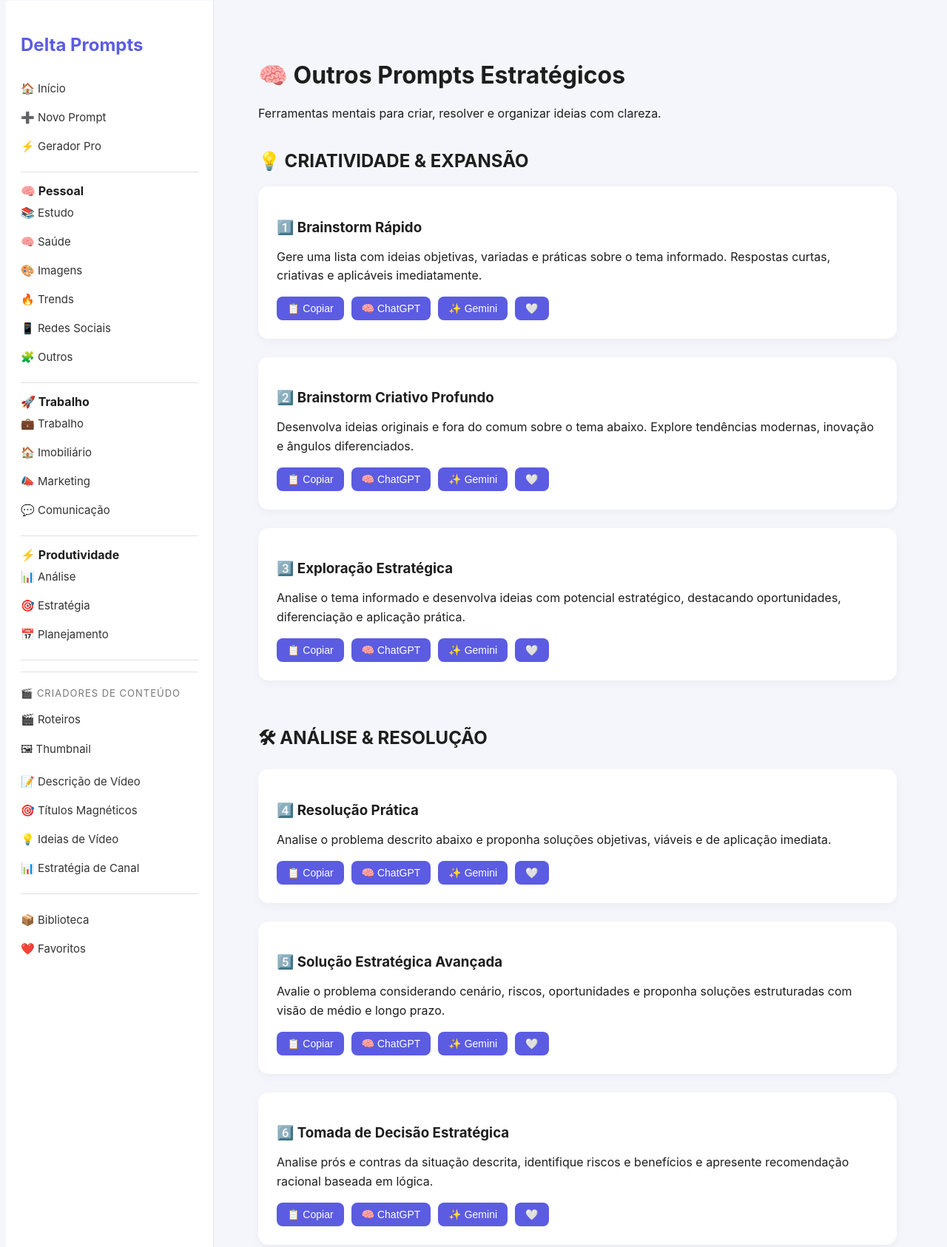
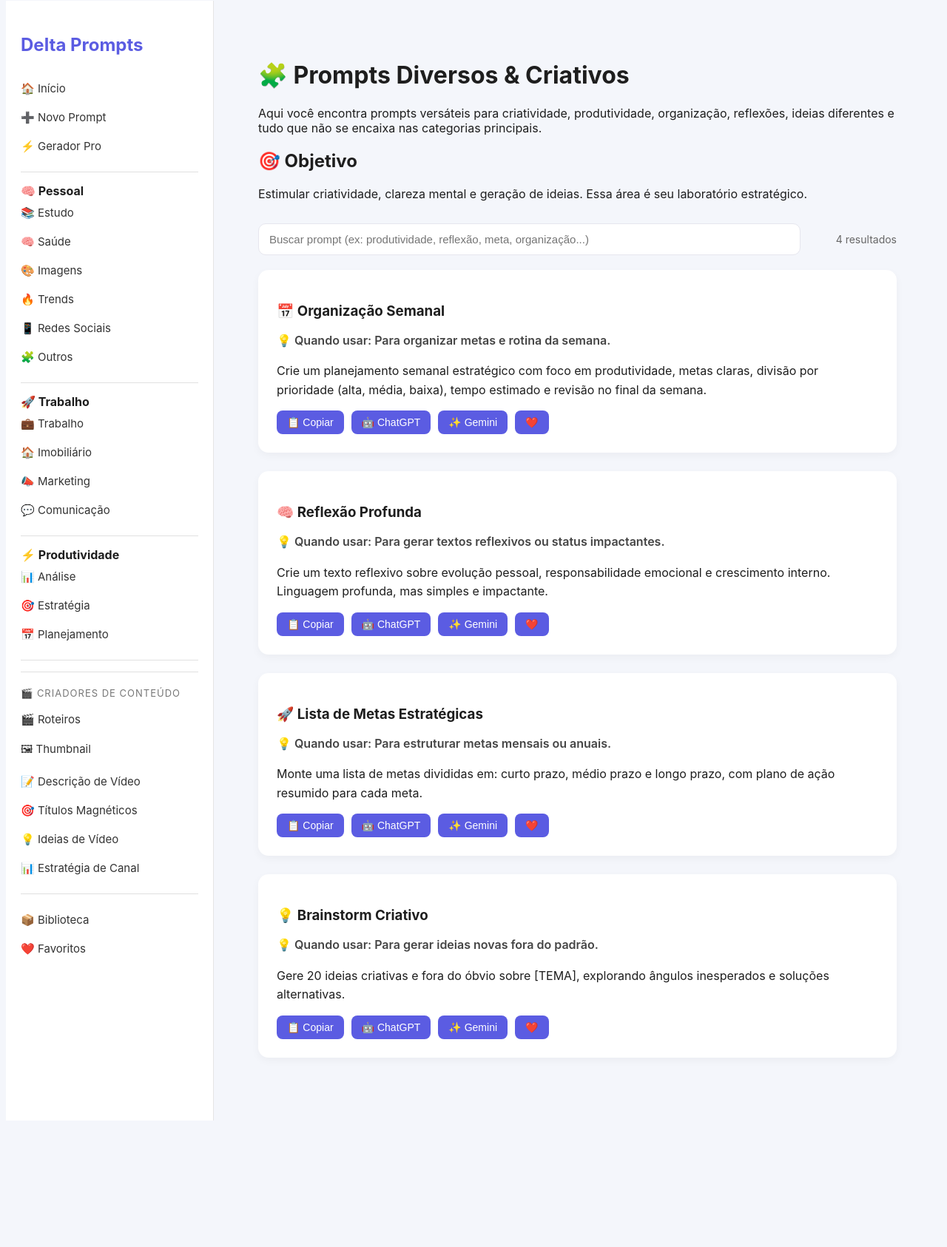
Before and after one commit to jhoncorretor2025-blip/delta-prompts, a plain HTML site: page paginas/outros.html in a window 1280 px wide. Shown: the part 7-1693 px from the top of the page at 74% size. After the commit the page ends 1530 px from the top, so only its background shows below. Drawn offline with Linux system fonts and the light colour scheme.

Commit message:
Update outros.html

```diff
--- a/paginas/outros.html
+++ b/paginas/outros.html
@@ -5,6 +5,42 @@
   <title>Outros | Delta Prompts</title>
   <meta name="viewport" content="width=device-width, initial-scale=1.0">
   <link rel="stylesheet" href="../style.css">
+
+  <style>
+    .search-bar {
+      display:flex;
+      gap:10px;
+      align-items:center;
+      margin-bottom:20px;
+      max-width:900px;
+    }
+
+    .search-input {
+      flex:1;
+      padding:12px 14px;
+      border-radius:10px;
+      border:1px solid #e6e6ee;
+      background:#fff;
+      font-size:15px;
+    }
+
+    .search-count {
+      font-size:14px;
+      color:#666;
+      min-width:120px;
+      text-align:right;
+    }
+
+    .quando-usar {
+      font-weight:600;
+      margin-bottom:8px;
+      color:#444;
+    }
+
+    .prompt-text {
+      line-height:1.6;
+    }
+  </style>
 </head>
 
 <body>
@@ -14,196 +50,155 @@
 
 <main>
 
-  <h1>🧠 Outros Prompts Estratégicos</h1>
-  <p>Ferramentas mentais para criar, resolver e organizar ideias com clareza.</p>
+<h1>🧩 Prompts Diversos & Criativos</h1>
 
-  <!-- ===================== -->
-  <!-- CRIATIVIDADE -->
-  <!-- ===================== -->
+<p style="max-width:900px; margin-bottom:20px;">
+Aqui você encontra prompts versáteis para criatividade, produtividade,
+organização, reflexões, ideias diferentes e tudo que não se encaixa
+nas categorias principais.
+</p>
 
-  <h2 style="margin-top:40px;">💡 CRIATIVIDADE & EXPANSÃO</h2>
+<h2>🎯 Objetivo</h2>
 
-  <div class="card">
-    <h3>1️⃣ Brainstorm Rápido</h3>
-    <p>
-      Gere uma lista com ideias objetivas, variadas e práticas sobre o tema informado.
-      Respostas curtas, criativas e aplicáveis imediatamente.
+<p style="max-width:900px; margin-bottom:30px;">
+Estimular criatividade, clareza mental e geração de ideias.
+Essa área é seu laboratório estratégico.
+</p>
+
+<!-- BUSCADOR -->
+
+<div class="search-bar">
+  <input id="searchInput" class="search-input"
+         placeholder="Buscar prompt (ex: produtividade, reflexão, meta, organização...)">
+  <div id="searchCount" class="search-count"></div>
+</div>
+
+<!-- PROMPTS -->
+
+<div id="promptsContainer">
+
+  <div class="card" data-title="Organização Semanal" data-text="planejamento semanal metas organização rotina produtividade">
+    <h3>📅 Organização Semanal</h3>
+    <p class="quando-usar">💡 Quando usar: Para organizar metas e rotina da semana.</p>
+    <p class="prompt-text">
+      Crie um planejamento semanal estratégico com foco em produtividade,
+      metas claras, divisão por prioridade (alta, média, baixa),
+      tempo estimado e revisão no final da semana.
     </p>
     <div class="acoes">
-      <button onclick="copiarTexto(this)">📋 Copiar</button>
-      <button onclick="usarChatGPT(this)">🧠 ChatGPT</button>
-      <button onclick="usarGemini(this)">✨ Gemini</button>
-      <button onclick="favoritar(this)">🤍</button>
+      <button onclick="copiarPrompt(this)">📋 Copiar</button>
+      <button onclick="abrirChatGPT(this)">🤖 ChatGPT</button>
+      <button onclick="abrirGemini(this)">✨ Gemini</button>
+      <button onclick="favoritar(this)">❤️</button>
     </div>
   </div>
 
-  <div class="card">
-    <h3>2️⃣ Brainstorm Criativo Profundo</h3>
-    <p>
-      Desenvolva ideias originais e fora do comum sobre o tema abaixo.
-      Explore tendências modernas, inovação e ângulos diferenciados.
+  <div class="card" data-title="Reflexão Profunda" data-text="reflexão autoconhecimento pensamento evolução mentalidade">
+    <h3>🧠 Reflexão Profunda</h3>
+    <p class="quando-usar">💡 Quando usar: Para gerar textos reflexivos ou status impactantes.</p>
+    <p class="prompt-text">
+      Crie um texto reflexivo sobre evolução pessoal,
+      responsabilidade emocional e crescimento interno.
+      Linguagem profunda, mas simples e impactante.
     </p>
     <div class="acoes">
-      <button onclick="copiarTexto(this)">📋 Copiar</button>
-      <button onclick="usarChatGPT(this)">🧠 ChatGPT</button>
-      <button onclick="usarGemini(this)">✨ Gemini</button>
-      <button onclick="favoritar(this)">🤍</button>
+      <button onclick="copiarPrompt(this)">📋 Copiar</button>
+      <button onclick="abrirChatGPT(this)">🤖 ChatGPT</button>
+      <button onclick="abrirGemini(this)">✨ Gemini</button>
+      <button onclick="favoritar(this)">❤️</button>
     </div>
   </div>
 
-  <div class="card">
-    <h3>3️⃣ Exploração Estratégica</h3>
-    <p>
-      Analise o tema informado e desenvolva ideias com potencial estratégico,
-      destacando oportunidades, diferenciação e aplicação prática.
+  <div class="card" data-title="Lista de Metas" data-text="metas objetivos planejamento crescimento foco disciplina">
+    <h3>🚀 Lista de Metas Estratégicas</h3>
+    <p class="quando-usar">💡 Quando usar: Para estruturar metas mensais ou anuais.</p>
+    <p class="prompt-text">
+      Monte uma lista de metas divididas em:
+      curto prazo, médio prazo e longo prazo,
+      com plano de ação resumido para cada meta.
     </p>
     <div class="acoes">
-      <button onclick="copiarTexto(this)">📋 Copiar</button>
-      <button onclick="usarChatGPT(this)">🧠 ChatGPT</button>
-      <button onclick="usarGemini(this)">✨ Gemini</button>
-      <button onclick="favoritar(this)">🤍</button>
+      <button onclick="copiarPrompt(this)">📋 Copiar</button>
+      <button onclick="abrirChatGPT(this)">🤖 ChatGPT</button>
+      <button onclick="abrirGemini(this)">✨ Gemini</button>
+      <button onclick="favoritar(this)">❤️</button>
     </div>
   </div>
 
-  <!-- ===================== -->
-  <!-- RESOLUÇÃO -->
-  <!-- ===================== -->
-
-  <h2 style="margin-top:60px;">🛠 ANÁLISE & RESOLUÇÃO</h2>
-
-  <div class="card">
-    <h3>4️⃣ Resolução Prática</h3>
-    <p>
-      Analise o problema descrito abaixo e proponha soluções objetivas,
-      viáveis e de aplicação imediata.
+  <div class="card" data-title="Brainstorm Criativo" data-text="ideias criativas inovação pensar diferente solução alternativa">
+    <h3>💡 Brainstorm Criativo</h3>
+    <p class="quando-usar">💡 Quando usar: Para gerar ideias novas fora do padrão.</p>
+    <p class="prompt-text">
+      Gere 20 ideias criativas e fora do óbvio sobre [TEMA],
+      explorando ângulos inesperados e soluções alternativas.
     </p>
     <div class="acoes">
-      <button onclick="copiarTexto(this)">📋 Copiar</button>
-      <button onclick="usarChatGPT(this)">🧠 ChatGPT</button>
-      <button onclick="usarGemini(this)">✨ Gemini</button>
-      <button onclick="favoritar(this)">🤍</button>
+      <button onclick="copiarPrompt(this)">📋 Copiar</button>
+      <button onclick="abrirChatGPT(this)">🤖 ChatGPT</button>
+      <button onclick="abrirGemini(this)">✨ Gemini</button>
+      <button onclick="favoritar(this)">❤️</button>
     </div>
   </div>
 
-  <div class="card">
-    <h3>5️⃣ Solução Estratégica Avançada</h3>
-    <p>
-      Avalie o problema considerando cenário, riscos, oportunidades
-      e proponha soluções estruturadas com visão de médio e longo prazo.
-    </p>
-    <div class="acoes">
-      <button onclick="copiarTexto(this)">📋 Copiar</button>
-      <button onclick="usarChatGPT(this)">🧠 ChatGPT</button>
-      <button onclick="usarGemini(this)">✨ Gemini</button>
-      <button onclick="favoritar(this)">🤍</button>
-    </div>
-  </div>
-
-  <div class="card">
-    <h3>6️⃣ Tomada de Decisão Estratégica</h3>
-    <p>
-      Analise prós e contras da situação descrita,
-      identifique riscos e benefícios
-      e apresente recomendação racional baseada em lógica.
-    </p>
-    <div class="acoes">
-      <button onclick="copiarTexto(this)">📋 Copiar</button>
-      <button onclick="usarChatGPT(this)">🧠 ChatGPT</button>
-      <button onclick="usarGemini(this)">✨ Gemini</button>
-      <button onclick="favoritar(this)">🤍</button>
-    </div>
-  </div>
-
-  <!-- ===================== -->
-  <!-- ORGANIZAÇÃO -->
-  <!-- ===================== -->
-
-  <h2 style="margin-top:60px;">📊 ORGANIZAÇÃO & CLAREZA</h2>
-
-  <div class="card">
-    <h3>7️⃣ Organizar Ideias</h3>
-    <p>
-      Estruture as informações abaixo em formato organizado,
-      com tópicos claros, prioridades definidas
-      e plano de ação resumido.
-    </p>
-    <div class="acoes">
-      <button onclick="copiarTexto(this)">📋 Copiar</button>
-      <button onclick="usarChatGPT(this)">🧠 ChatGPT</button>
-      <button onclick="usarGemini(this)">✨ Gemini</button>
-      <button onclick="favoritar(this)">🤍</button>
-    </div>
-  </div>
-
-  <div class="card">
-    <h3>8️⃣ Plano de Ação Simplificado</h3>
-    <p>
-      Transforme a situação descrita em um plano de ação prático,
-      dividido em etapas claras e executáveis.
-    </p>
-    <div class="acoes">
-      <button onclick="copiarTexto(this)">📋 Copiar</button>
-      <button onclick="usarChatGPT(this)">🧠 ChatGPT</button>
-      <button onclick="usarGemini(this)">✨ Gemini</button>
-      <button onclick="favoritar(this)">🤍</button>
-    </div>
-  </div>
-
-  <div class="card">
-    <h3>9️⃣ Simplificação Inteligente</h3>
-    <p>
-      Explique o tema abaixo de forma simples,
-      didática e objetiva, usando exemplos práticos.
-    </p>
-    <div class="acoes">
-      <button onclick="copiarTexto(this)">📋 Copiar</button>
-      <button onclick="usarChatGPT(this)">🧠 ChatGPT</button>
-      <button onclick="usarGemini(this)">✨ Gemini</button>
-      <button onclick="favoritar(this)">🤍</button>
-    </div>
-  </div>
+</div>
 
 </main>
 
 <script>
-function copiarTexto(botao) {
-  const texto = botao.closest(".card").querySelector("p").innerText;
-  navigator.clipboard.writeText(texto);
-  alert("Prompt copiado!");
+
+function pegarTexto(btn){
+  return btn.closest(".card").querySelector(".prompt-text").innerText.trim();
 }
 
-function usarChatGPT(botao) {
-  const texto = botao.closest(".card").querySelector("p").innerText;
-  const url = "https://chat.openai.com/?q=" + encodeURIComponent(texto);
-  window.open(url, "_blank");
+function copiarPrompt(btn){
+  const texto = pegarTexto(btn);
+  navigator.clipboard.writeText(texto);
 }
 
-function usarGemini(botao) {
-  const texto = botao.closest(".card").querySelector("p").innerText;
+function abrirChatGPT(btn){
+  const texto = pegarTexto(btn);
+  window.open("https://chat.openai.com/?q=" + encodeURIComponent(texto), "_blank");
+}
+
+function abrirGemini(btn){
+  const texto = pegarTexto(btn);
   navigator.clipboard.writeText(texto);
   window.open("https://gemini.google.com/app", "_blank");
-  alert("Prompt copiado! Cole no Gemini.");
 }
 
-function favoritar(botao) {
-  const card = botao.closest(".card");
+function favoritar(btn){
+  const card = btn.closest(".card");
   const titulo = card.querySelector("h3").innerText;
-  const texto = card.querySelector("p").innerText;
+  const texto = pegarTexto(btn);
 
-  let favoritos = JSON.parse(localStorage.getItem("favoritos")) || [];
+  let favoritos = JSON.parse(localStorage.getItem("deltaFavoritos")) || [];
+  favoritos.push({titulo, texto});
+  localStorage.setItem("deltaFavoritos", JSON.stringify(favoritos));
+}
 
-  const jaExiste = favoritos.find(f => f.titulo === titulo);
+/* BUSCADOR */
 
-  if (jaExiste) {
-    favoritos = favoritos.filter(f => f.titulo !== titulo);
-    botao.innerText = "🤍";
-  } else {
-    favoritos.push({ titulo, texto });
-    botao.innerText = "❤️";
-  }
+const input = document.getElementById("searchInput");
+const cards = document.querySelectorAll("#promptsContainer .card");
+const count = document.getElementById("searchCount");
 
-  localStorage.setItem("favoritos", JSON.stringify(favoritos));
+function atualizarBusca(){
+  const termo = input.value.toLowerCase();
+  let visiveis = 0;
+
+  cards.forEach(card => {
+    const texto = card.innerText.toLowerCase();
+    const mostrar = texto.includes(termo);
+    card.style.display = mostrar ? "block" : "none";
+    if(mostrar) visiveis++;
+  });
+
+  count.innerText = visiveis + " resultados";
 }
+
+input.addEventListener("input", atualizarBusca);
+atualizarBusca();
+
 </script>
 
 </body>
```
